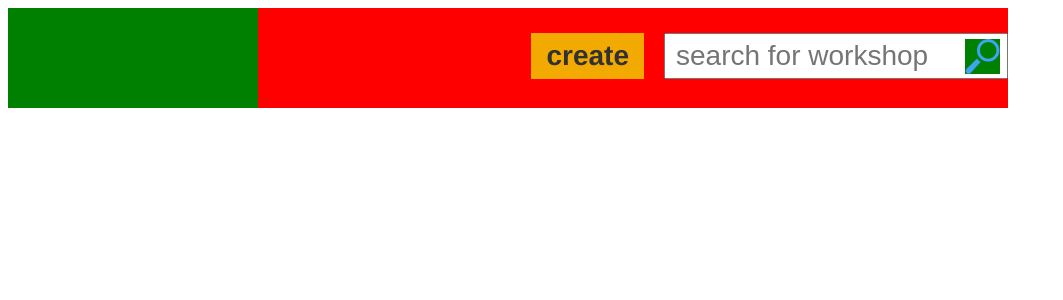
After one commit to ezraezraezra/AwesomeSauce, a PHP site: page /sandbox/content_header.html in a window 1280 px wide. The commit adds this page. Shown: the top 300 px of the page, without its empty margins (0-1063 px from the left). Run offline with PHP 8.4, Linux system fonts and the light colour scheme.

Commit message:
New header & home page

```diff
--- a/assets/css/result_cell.css
+++ b/assets/css/result_cell.css
@@ -96,6 +96,9 @@ body {
 	font-weight: bold;
 	margin-top: -5px;
 }
+.container_content_body_group_search_value {
+	color: #3DA6F4;
+}
 .hidden_info {
 	display: none;
 }
--- /dev/null
+++ b/sandbox/content_header.html
@@ -0,0 +1,93 @@
+<!DOCTYPE HTML PUBLIC "-//W3C//DTD HTML 4.01 Transitional//EN"
+"http://www.w3.org/TR/html4/loose.dtd">
+<html xmlns="http://www.w3.org/1999/xhtml">
+	<head>
+		<meta http-equiv="Content-Type" content="text/html; charset=utf-8" />
+		<title>New Web Project</title>
+		<style type="text/css">
+			.container_content_header {
+				background-color: red;
+				width: 1000px;
+			}
+			.container_content_header_search {
+				position: relative;
+				float: right;
+				color: blue;
+				width: 344px;
+				margin-top: 25px;
+			}
+			.container_content_header_logo {
+				position: relative;
+				float: left;
+				width: 250px;
+				height: 100px;
+				background-color: green;
+			}
+			.container_clear {
+				clear: both;
+			}
+			#container_content_header_search_text {
+				position: relative;
+				height: 40px;
+				width: 280px;
+				font-size: 28px;
+				outline: none;
+				padding-left: 10px;
+				padding-right: 50px;
+			}
+			#container_content_header_search_submit {
+				position: relative;
+				background-image: url('../assets/img/search.png');
+				background-repeat: no-repeat;
+				height: 35px;
+				width: 35px;
+				border: none;
+				cursor: pointer;
+				background-size: 100%;
+				background-position: center;
+				background-color: green;
+				float: right;
+				margin-top: -40px;
+				margin-right: 8px;
+			}
+			.container_content_header_post {
+				float: right;
+				margin-right: 20px;
+				margin-top: 25px;
+				font-size: 28px;
+				padding: 7px 15px;
+			}
+
+
+
+
+
+
+
+			.button {
+				background-color: #F2AA00;
+				font-weight: bold;
+				font-family: Helvetica;
+				text-align: center;
+				color: #313133;
+				cursor: pointer;
+				border: none;
+			}
+		</style>
+	</head>
+	<body>
+		<div class="container_content_header">
+			<div class="container_content_header_logo"> </div>
+			<div class="container_content_header_search">
+				<form id="container_content_header_search_form">
+					<input type="text" id="container_content_header_search_text" placeholder="search for workshop">
+					<input type="submit" id="container_content_header_search_submit" value="">
+				</form>
+			</div>
+			<div class="container_content_header_post button">
+				create
+			</div>
+			<div class="container_clear"></div>
+		</div>
+	</body>
+</html>
```
Also changed, not shown: assets/css/content_header.css (added, +52 -0 lines), js/event_listener.js (+14 -20 lines), php/content_header.php (added, +19 -0 lines), php/scheduler.php (+13 -35 lines), sandbox/layout_tester.php (+7 -10 lines).
